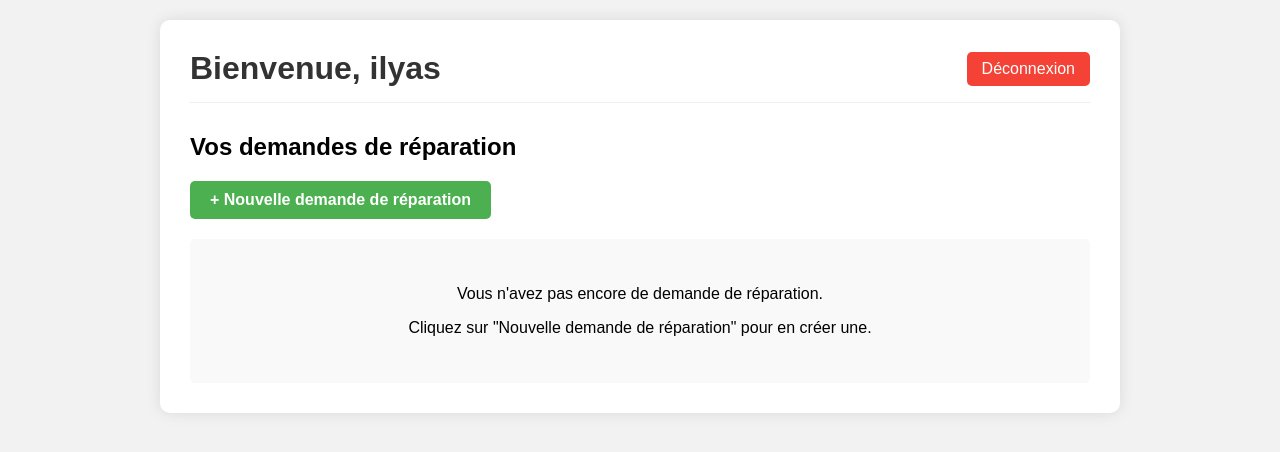
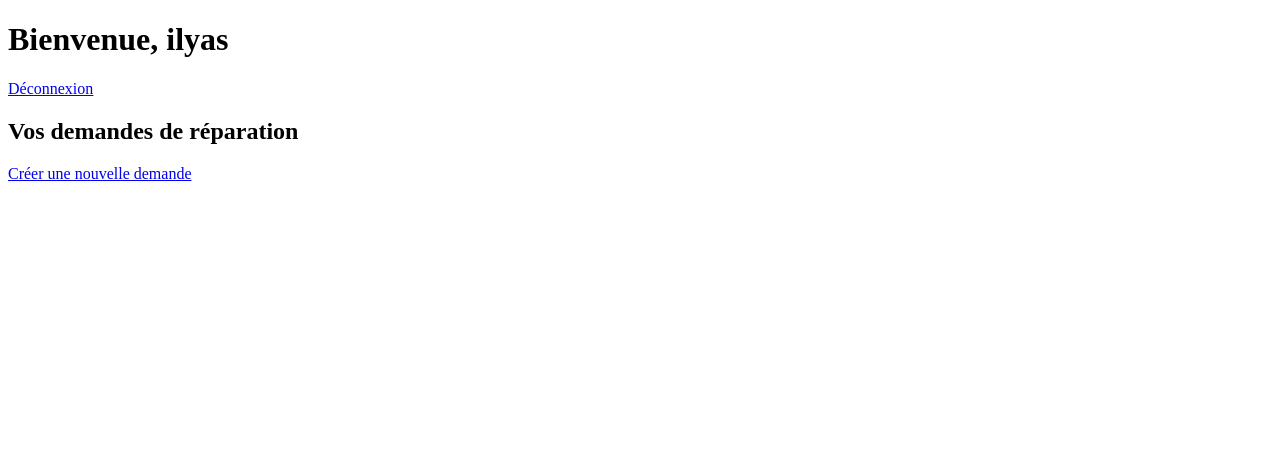
Before and after one commit to ilyas-j/SAV_app, a Django app: page /client_home/ in a window 1280 px wide. Shown: the top 452 px of the page. Run offline with Django 5.2, Linux system fonts and the light colour scheme; a user stored in the database is signed in.

Commit message:
First commit

```diff
--- a/templates/client_home.html
+++ b/templates/client_home.html
@@ -1,175 +1,22 @@
 <!DOCTYPE html>
-<html lang="fr">
+<html>
 <head>
-    <meta charset="UTF-8">
     <title>Espace Client</title>
-    <style>
-        body {
-            font-family: Arial, sans-serif;
-            margin: 0;
-            padding: 20px;
-            background-color: #f2f2f2;
-        }
-        .container {
-            max-width: 900px;
-            margin: 0 auto;
-            background: white;
-            padding: 30px;
-            box-shadow: 0 0 15px rgba(0, 0, 0, 0.1);
-            border-radius: 10px;
-        }
-        header {
-            display: flex;
-            justify-content: space-between;
-            align-items: center;
-            margin-bottom: 30px;
-            border-bottom: 1px solid #eee;
-            padding-bottom: 15px;
-        }
-        h1 {
-            color: #333;
-            margin: 0;
-        }
-        .logout {
-            padding: 8px 15px;
-            background-color: #f44336;
-            color: white;
-            text-decoration: none;
-            border-radius: 5px;
-        }
-        .logout:hover {
-            background-color: #d32f2f;
-        }
-        .create-btn {
-            display: inline-block;
-            margin-bottom: 20px;
-            padding: 10px 20px;
-            background-color: #4CAF50;
-            color: white;
-            text-decoration: none;
-            border-radius: 5px;
-            font-weight: bold;
-        }
-        .create-btn:hover {
-            background-color: #45a049;
-        }
-        table {
-            width: 100%;
-            border-collapse: collapse;
-        }
-        th, td {
-            padding: 12px 15px;
-            text-align: left;
-            border-bottom: 1px solid #ddd;
-        }
-        th {
-            background-color: #f2f2f2;
-            font-weight: bold;
-        }
-        tr:hover {
-            background-color: #f9f9f9;
-        }
-        .status {
-            padding: 5px 10px;
-            border-radius: 15px;
-            display: inline-block;
-            font-size: 0.9em;
-        }
-        .status-NOUVELLE {
-            background-color: #bbdefb;
-            color: #0d47a1;
-        }
-        .status-EN_COURS {
-            background-color: #fff9c4;
-            color: #f57f17;
-        }
-        .status-DIAGNOSTIC {
-            background-color: #c8e6c9;
-            color: #1b5e20;
-        }
-        .status-ATTENTE_PIECES {
-            background-color: #ffccbc;
-            color: #bf360c;
-        }
-        .status-TERMINEE {
-            background-color: #b2dfdb;
-            color: #004d40;
-        }
-        .status-REFUSEE {
-            background-color: #ffcdd2;
-            color: #b71c1c;
-        }
-        .no-request {
-            text-align: center;
-            padding: 30px;
-            background-color: #f9f9f9;
-            border-radius: 5px;
-        }
-        .success-message {
-            padding: 10px 15px;
-            background-color: #dff0d8;
-            color: #3c763d;
-            border-radius: 5px;
-            margin-bottom: 20px;
-        }
-    </style>
 </head>
 <body>
-    <div class="container">
-        <header>
-            <h1>Bienvenue, {{ request.user.username }}</h1>
-            <a href="{% url 'logout' %}" class="logout">Déconnexion</a>
-        </header>
+    <h1>Bienvenue, {{ request.user.username }}</h1>
+    <a href="{% url 'logout' %}">Déconnexion</a>
 
-        {% if messages %}
-            {% for message in messages %}
-                <div class="success-message">{{ message }}</div>
-            {% endfor %}
-        {% endif %}
+    <h2>Vos demandes de réparation</h2>
+    <a href="{% url 'creer_demande' %}">Créer une nouvelle demande</a>
 
-        <h2>Vos demandes de réparation</h2>
-        <a href="{% url 'creer_demande' %}" class="create-btn">+ Nouvelle demande de réparation</a>
-
-        {% if demandes %}
-            <table>
-                <thead>
-                    <tr>
-                        <th>Référence</th>
-                        <th>Description</th>
-                        <th>Date</th>
-                        <th>Statut</th>
-                        <th>Détails</th>
-                    </tr>
-                </thead>
-                <tbody>
-                    {% for demande in demandes %}
-                    <tr>
-                        <td>#{{ demande.id }}</td>
-                        <td>{{ demande.description|truncatechars:50 }}</td>
-                        <td>{{ demande.date_creation|date:"d/m/Y" }}</td>
-                        <td>
-                            <span class="status status-{{ demande.status }}">
-                                {{ demande.get_status_display }}
-                            </span>
-                        </td>
-                        <td>
-                            {% if demande.diagnostic %}
-                                <p><strong>Diagnostic:</strong> {{ demande.diagnostic }}</p>
-                                {% if demande.cout_estimatif %}
-                                <p><strong>Coût estimé:</strong> {{ demande.cout_estimatif }} €</p>
-                                {% endif %}
-                            {% endif %}
-                        </td>
-                    </tr>
-                    {% endfor %}
-                </tbody>
-            </table>
-        {% else %}
-            <div class="no-request">
-                <p>Vous n'avez pas encore de demande de réparation.</p>
-                <p>Cliquez sur "Nouvelle demande de réparation" pour en créer une.</p>
-            </div>
-        {% endif %}
-    </div>
+    <ul>
+        {% for demande in demandes %}
+        <li>
+            {{ demande.description }} - {{ demande.get_status_display }}
+            ({{ demande.date_creation }})
+        </li>
+        {% endfor %}
+    </ul>
 </body>
 </html>
```
Also changed, not shown: db.sqlite3.
